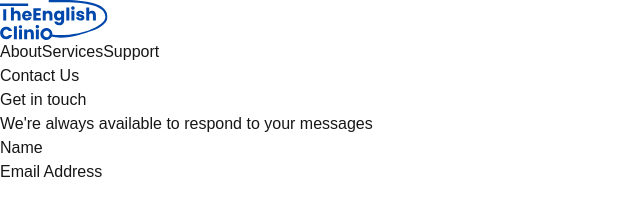
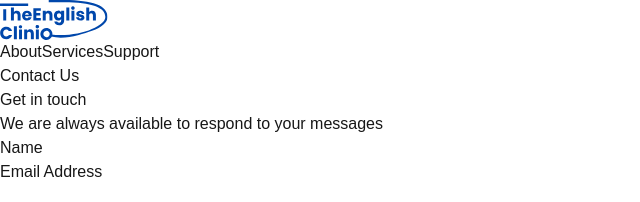
Before and after one commit to TEQ-Official/TEQ-Frontend, a Next.js app: page /contact in a window 1280 px wide. Shown: the top 202 px of the page, without its empty margins (0-640 px from the left). Built offline with nearby package versions, Linux system fonts and the light colour scheme.

Commit message:
fixed build failure 1

```diff
--- a/src/app/components/Logo.tsx
+++ b/src/app/components/Logo.tsx
@@ -3,7 +3,7 @@ import React from "react";
 import LogoWhite from "../../../public/logo-white.svg";
 import LogoBlue from "../../../public/logo-blue.svg";
 
-function Logo({ color, className }: { color: string, className: string }) {
+function Logo({ color, className }: { color: string, className?: string }) {
     return (
         <div>
             {color === "white" ? (
--- a/src/app/contact/page.tsx
+++ b/src/app/contact/page.tsx
@@ -2,10 +2,7 @@ import React from "react";
 import ContactForm from "./ContactForm";
 import leftDoodle from "../../../public/left-screen-doodle.svg";
 import rightDoodle from "../../../public/right-screen-doodle.svg";
-import Image from "next/image";
 import PageDoodles from "../components/PageDoodles";
-import topHighlight from "../../../public/top-highlight.svg";
-import leftHighlight from "../../../public/left-highlight.svg";
 import middleHighlight from "../../../public/middle-highlight.svg";
 
 function ContactPage() {
@@ -17,7 +14,7 @@ function ContactPage() {
                         Get in touch
                     </h1>
                     <p className="text-[#667185] text-lg leading-[26px]">
-                        We're always available to respond to your messages
+                        We are always available to respond to your messages
                     </p>
                 </div>
                 <div>
--- a/src/app/layout.tsx
+++ b/src/app/layout.tsx
@@ -5,7 +5,6 @@ import NavigationHeader from "./components/Nav";
 import Footer from "./components/Footer";
 import topHighlight from "../../public/top-highlight.svg";
 import PageDoodles from "./components/PageDoodles";
-import Image from "next/image";
 
 const geistSans = Geist({
     variable: "--font-geist-sans",
```
